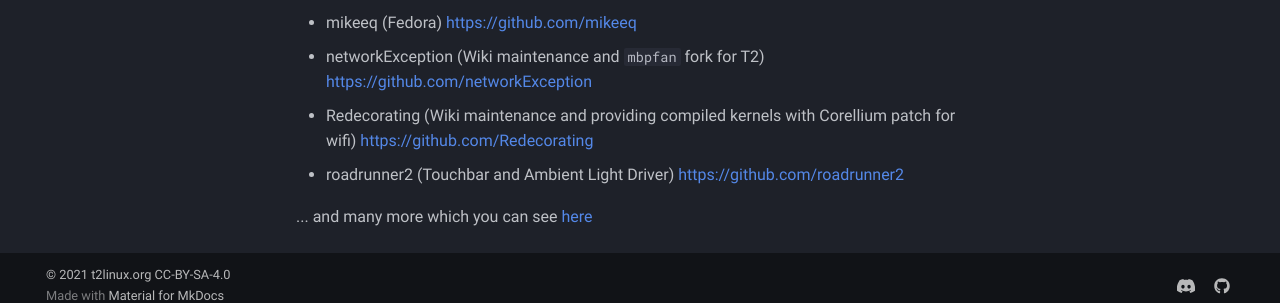
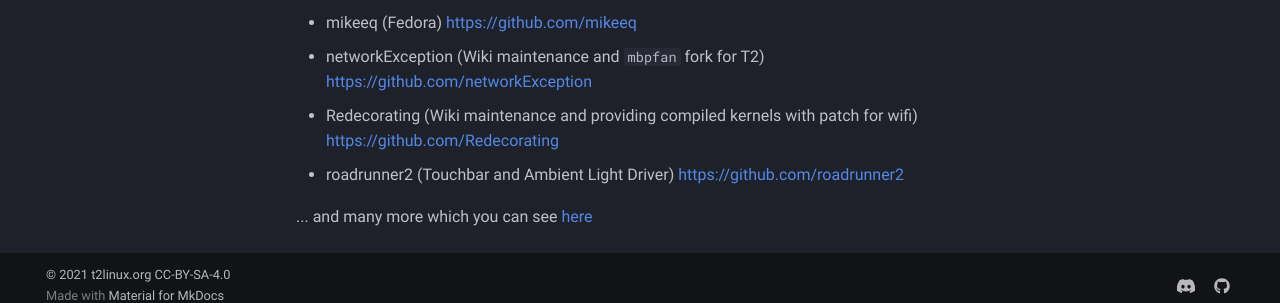
Before and after one commit to t2linux/wiki, an MkDocs documentation site: the page built from docs/index.md, in a window 1280 px wide and 900 px high, scrolled down 2289 px. Shown: the part 582-885 px from the top of the window. Built offline with MkDocs 1.6.1 and Material for MkDocs 9.7.7, drawn with Linux system fonts in a browser that asks for light colours; comment, search, counter and statistics services are not loaded.

Commit message:
Removed Correlium part

```diff
--- a/docs/index.md
+++ b/docs/index.md
@@ -72,7 +72,7 @@ Note that, if you are using one of the distributions listed above, you should fo
 - MCMrARM (MacBook Bridge / T2 Linux Driver) [https://github.com/MCMrARM](https://github.com/MCMrARM)
 - mikeeq (Fedora) [https://github.com/mikeeq](https://github.com/mikeeq)
 - networkException (Wiki maintenance and `mbpfan` fork for T2) [https://github.com/networkException](https://github.com/networkException)
-- Redecorating (Wiki maintenance and providing compiled kernels with Corellium patch for wifi) [https://github.com/Redecorating](https://github.com/Redecorating)
+- Redecorating (Wiki maintenance and providing compiled kernels with patch for wifi) [https://github.com/Redecorating](https://github.com/Redecorating)
 - roadrunner2 (Touchbar and Ambient Light Driver) [https://github.com/roadrunner2](https://github.com/roadrunner2)
 
 ... and many more which you can see [here](https://wiki.t2linux.org/notable-contributors)
```
Also changed, not shown: docs/notable-contributors.md (+1 -1 lines).
